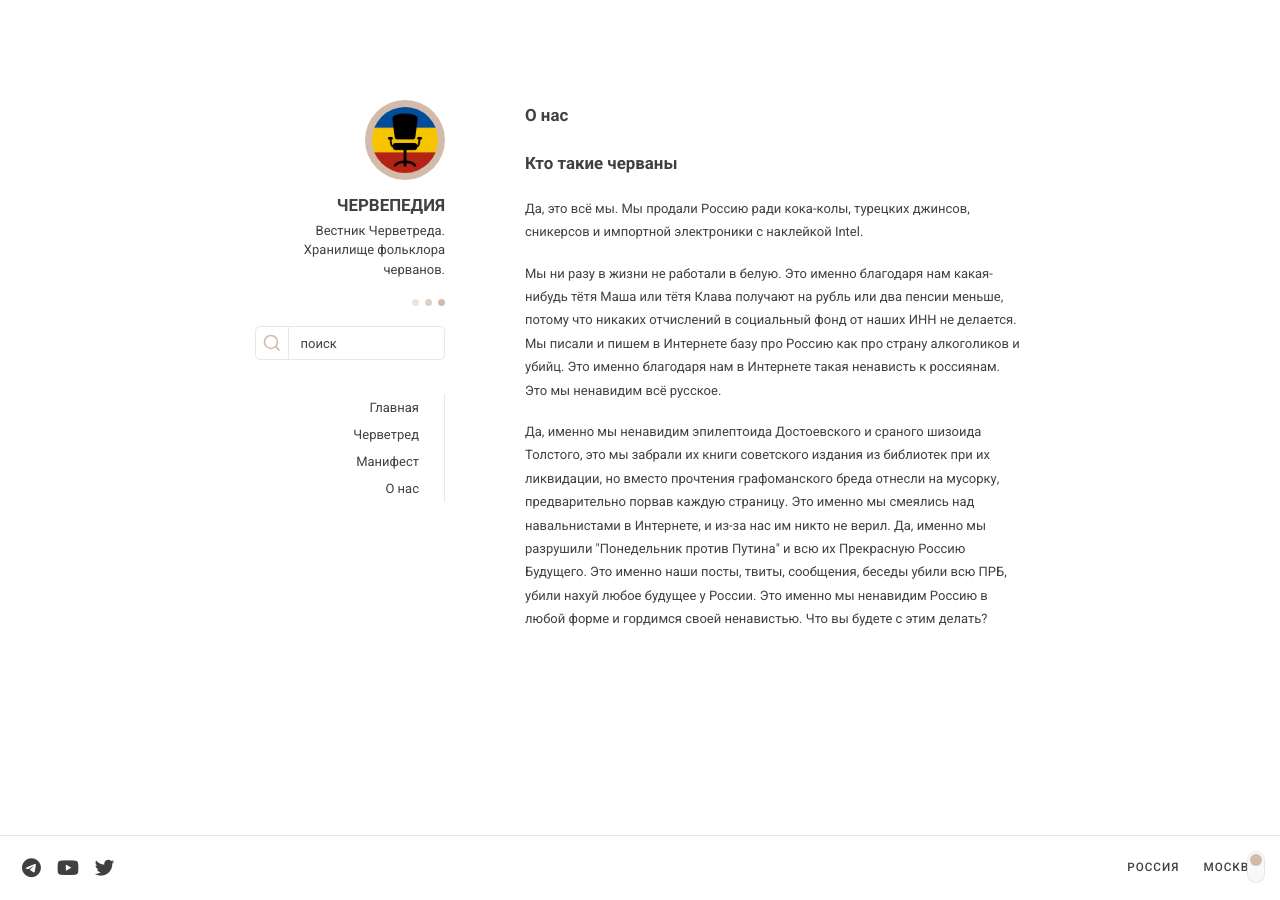
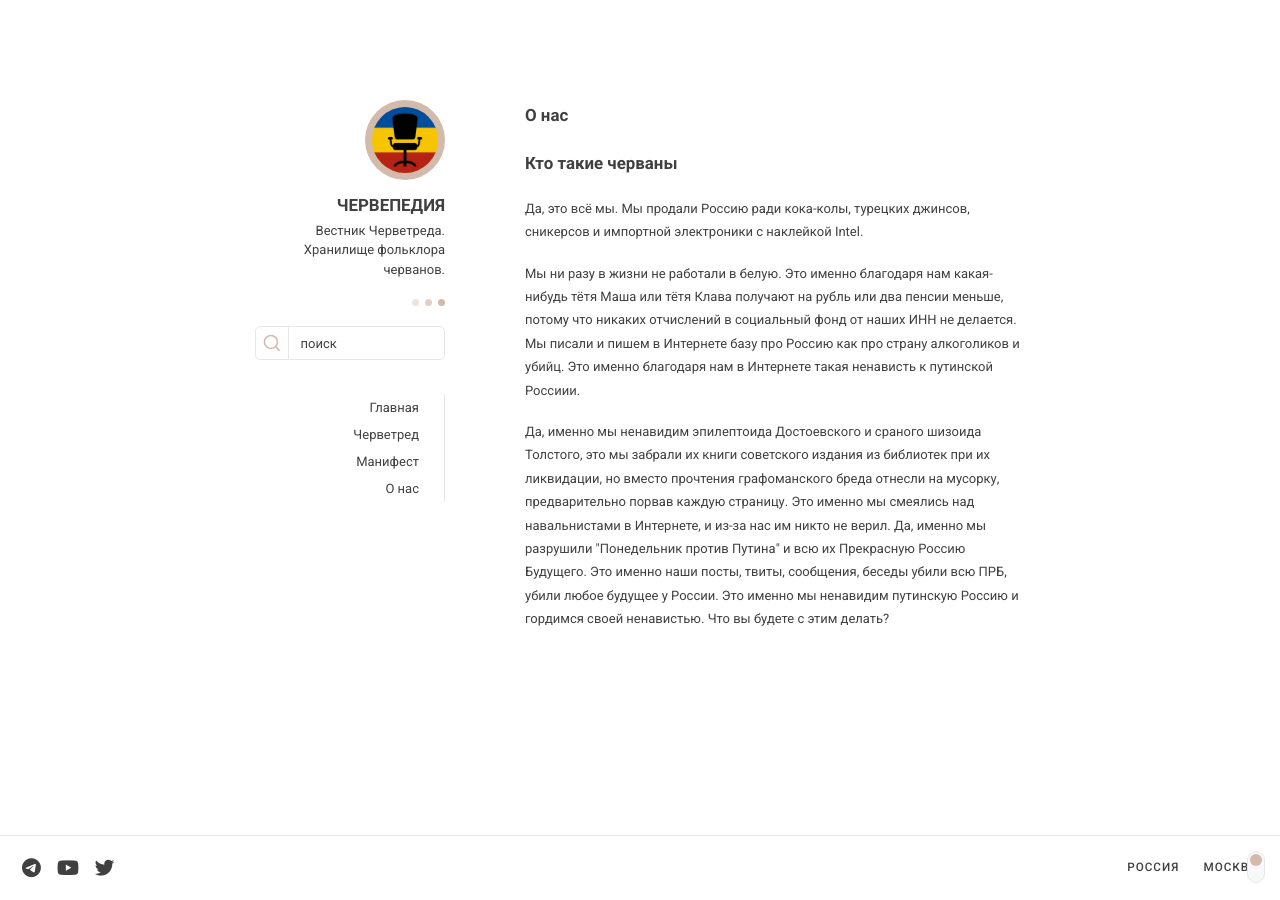
Before and after one commit to chervepediya/chervepediya.github.io, a Jekyll site: the page built from _pages/about.html, in a window 1280 px wide. Built offline with Jekyll 4.4.1, drawn with Linux system fonts in a browser that asks for light colours.

Commit message:
Update about.html

```diff
--- a/_pages/about.html
+++ b/_pages/about.html
@@ -13,7 +13,7 @@
 
 <div class="page-section">
 
-    <p>Мы ни разу в жизни не работали в белую. Это именно благодаря нам какая-нибудь тётя Маша или тётя Клава получают на рубль или два пенсии меньше, потому что никаких отчислений в социальный фонд от наших ИНН не делается. Мы писали и пишем в Интернете базу про Россию как про страну алкоголиков и убийц. Это именно благодаря нам в Интернете такая ненависть к россиянам. Это мы ненавидим всё русское.</p>
+    <p>Мы ни разу в жизни не работали в белую. Это именно благодаря нам какая-нибудь тётя Маша или тётя Клава получают на рубль или два пенсии меньше, потому что никаких отчислений в социальный фонд от наших ИНН не делается. Мы писали и пишем в Интернете базу про Россию как про страну алкоголиков и убийц. Это именно благодаря нам в Интернете такая ненависть к путинской Россиии.</p>
 
-    <p>Да, именно мы ненавидим эпилептоида Достоевского и сраного шизоида Толстого, это мы забрали их книги советского издания из библиотек при их ликвидации, но вместо прочтения графоманского бреда отнесли на мусорку, предварительно порвав каждую страницу. Это именно мы смеялись над навальнистами в Интернете, и из-за нас им никто не верил. Да, именно мы разрушили "Понедельник против Путина" и всю их Прекрасную Россию Будущего. Это именно наши посты, твиты, сообщения, беседы убили всю ПРБ, убили нахуй любое будущее у России. Это именно мы ненавидим Россию в любой форме и гордимся своей ненавистью. Что вы будете с этим делать?</p>
+    <p>Да, именно мы ненавидим эпилептоида Достоевского и сраного шизоида Толстого, это мы забрали их книги советского издания из библиотек при их ликвидации, но вместо прочтения графоманского бреда отнесли на мусорку, предварительно порвав каждую страницу. Это именно мы смеялись над навальнистами в Интернете, и из-за нас им никто не верил. Да, именно мы разрушили "Понедельник против Путина" и всю их Прекрасную Россию Будущего. Это именно наши посты, твиты, сообщения, беседы убили всю ПРБ, убили любое будущее у России. Это именно мы ненавидим путинскую Россию и гордимся своей ненавистью. Что вы будете с этим делать?</p>
 </div>
```
